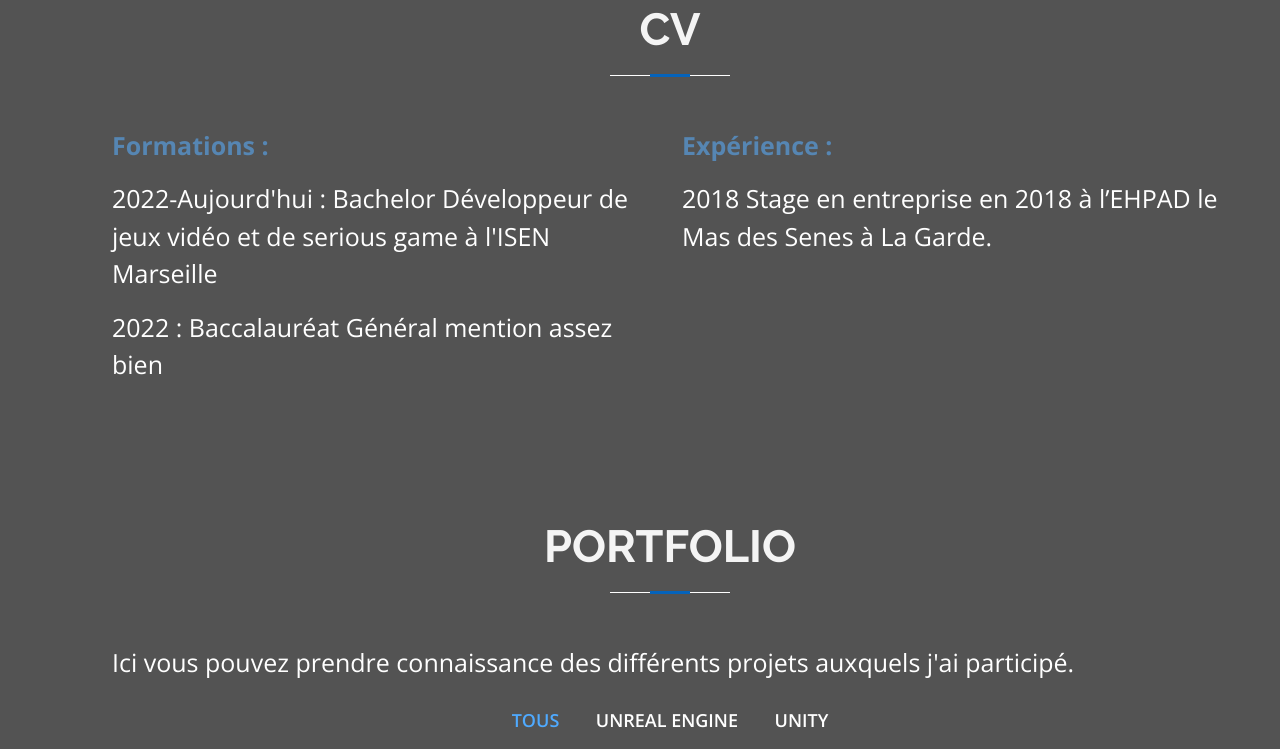
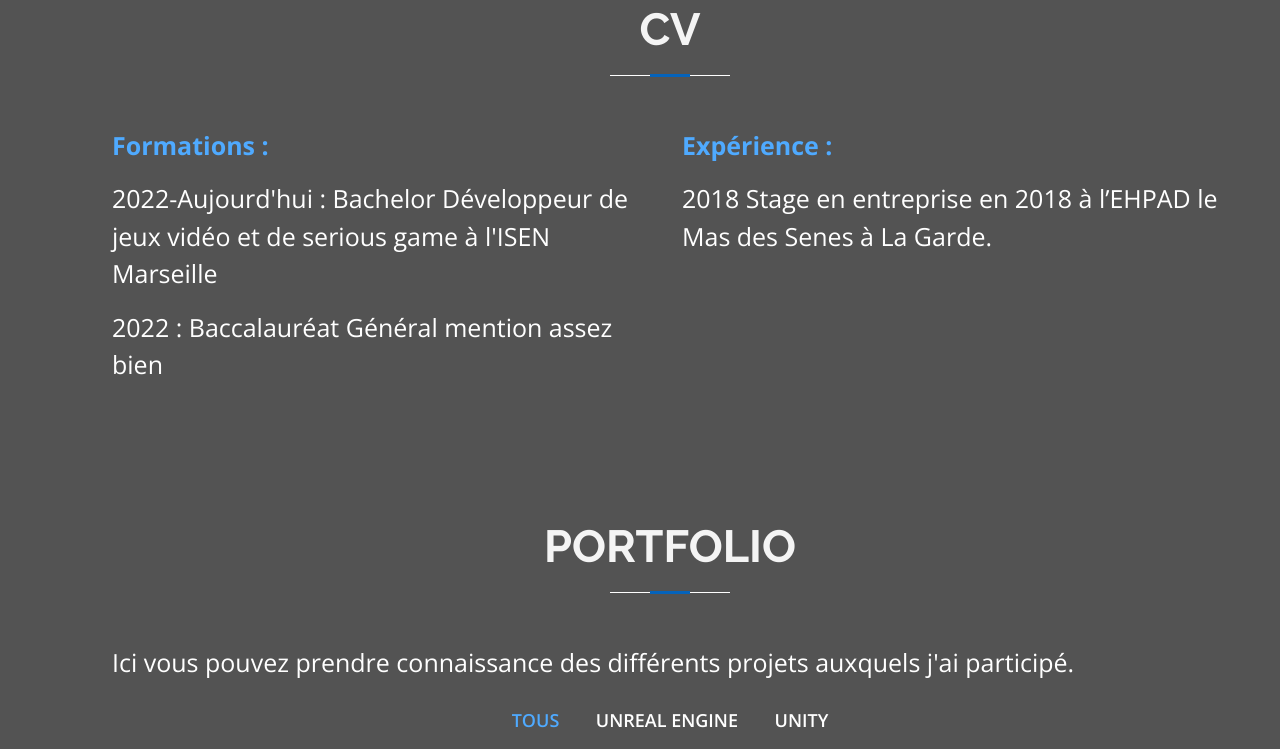
Before and after one commit to EvanIsen/EvanIsen.github.io, a plain HTML site: page index.html in a window 1280 px wide. Shown: the part 2093-2842 px from the top of the page. Drawn offline with nearby package versions, Linux system fonts and the light colour scheme.

Commit message:
Update style.css

```diff
--- a/assets/css/style.css
+++ b/assets/css/style.css
@@ -536,7 +536,7 @@ section {
 .blue
 {
   font-size: 25px;
-  color: #5686b3;
+  color: #4faaff;
 }
 
 .resume .resume-item {
```
